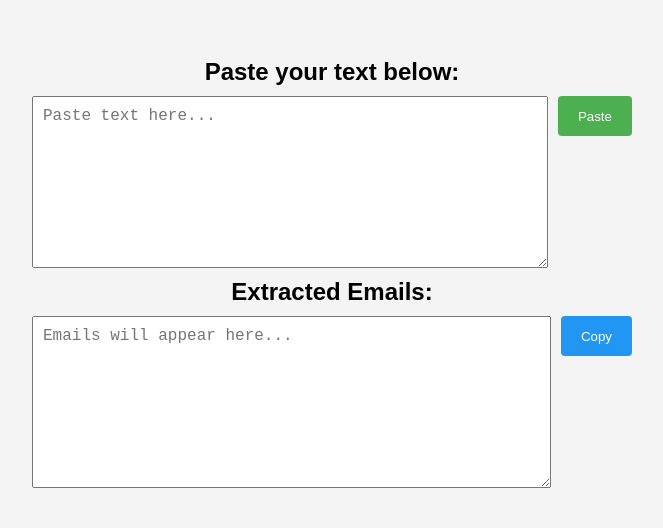
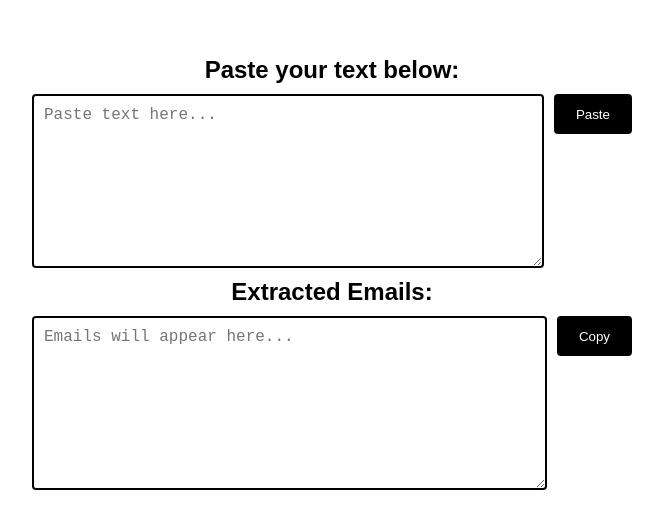
Before and after one commit to Penguin186/email-filter, a plain HTML site: page index.html in a window 1280 px wide. Shown: the part 132-660 px from the top of the page, without its empty margins (308-971 px from the left). Drawn offline with Linux system fonts and the light colour scheme.

Commit message:
Update to black and white theme

```diff
--- a/index.html
+++ b/index.html
@@ -13,7 +13,7 @@
             justify-content: center;
             height: 100vh;
             margin: 0;
-            background-color: #f4f4f4;
+            background-color: #ffffff;
         }
         .container {
             display: flex;
@@ -27,24 +27,36 @@
             height: 150px;
             padding: 10px;
             font-size: 16px;
+            border: 2px solid #000000;
+            border-radius: 4px;
+            background-color: #ffffff;
+            color: #000000;
+        }
+        textarea:focus {
+            outline: none;
+            border-color: #666666;
         }
         .button {
             padding: 10px 20px;
-            color: white;
-            border: none;
+            color: #ffffff;
+            background-color: #000000;
+            border: 2px solid #000000;
             border-radius: 4px;
             cursor: pointer;
             height: 40px;
-            transition: background-color 0.3s;
+            transition: all 0.3s ease;
         }
-        .paste-button {
-            background-color: #4CAF50;
+        .button:hover {
+            background-color: #ffffff;
+            color: #000000;
         }
-        .copy-button {
-            background-color: #2196F3;
+        .button.active {
+            background-color: #ffffff;
+            color: #000000;
         }
         h2 {
             margin: 10px 0;
+            color: #000000;
         }
     </style>
 </head>
@@ -100,12 +112,12 @@
                 // Visual feedback
                 const originalText = copyButton.textContent;
                 copyButton.textContent = 'Copied!';
-                copyButton.style.backgroundColor = '#4CAF50';
+                copyButton.classList.add('active');
 
                 // Reset button after 2 seconds
                 setTimeout(() => {
                     copyButton.textContent = originalText;
-                    copyButton.style.backgroundColor = '#2196F3';
+                    copyButton.classList.remove('active');
                 }, 2000);
             } catch (err) {
                 alert('Failed to copy to clipboard. Please try again.');
```
